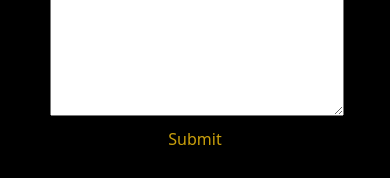
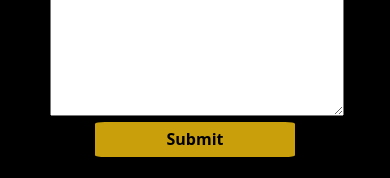
Before and after one commit to Eugenioluif/Musicarte, a website: page pages/contacto.html in a window 390 px wide. Shown: the part 860-1038 px from the top of the page. Drawn offline with nearby package versions, Linux system fonts and the light colour scheme.

Commit message:
modificaciones

```diff
--- a/scss/_carrocompra.scss
+++ b/scss/_carrocompra.scss
@@ -4,6 +4,7 @@
     @include positions(fixed);
     @include ubication (auto,0.5rem,1rem,auto);
     transform: translate(-50%, -50%);
+    z-index: 9;
   }
 
   .down {
--- a/scss/_index.scss
+++ b/scss/_index.scss
@@ -75,12 +75,13 @@
     background-color:map-get($map-gral,col-yell);
     justify-content: center;
     text-align: center;
+    margin-left: 0px;
+    margin-right: 0px;
 }
 
 .col-separador{
     padding: 1.5rem;
-    margin-left: 1.5rem;
-    margin-right: 1.5rem;
+
 }
 
 /*  carousel */
--- a/scss/_mediascreen.scss
+++ b/scss/_mediascreen.scss
@@ -28,6 +28,19 @@
         @include size (150px,80px);
           @include ubication (1px,auto,auto,35%);
           perspective: 800px;
-          }
+    }
+
+    .btn {
+    padding: 0.3rem;
+    font-size: 1rem;
+    width: 12.5rem;
+    border-radius: 5%;
+    color: map-get($map-gral,col-neg);
+    background-color: map-get($map-gral,col-yell);
+    font-weight: bold;
+
+    }
+
+
 
 }
```
Also changed, not shown: css/style.css, scss/style.css, 1 other file.
